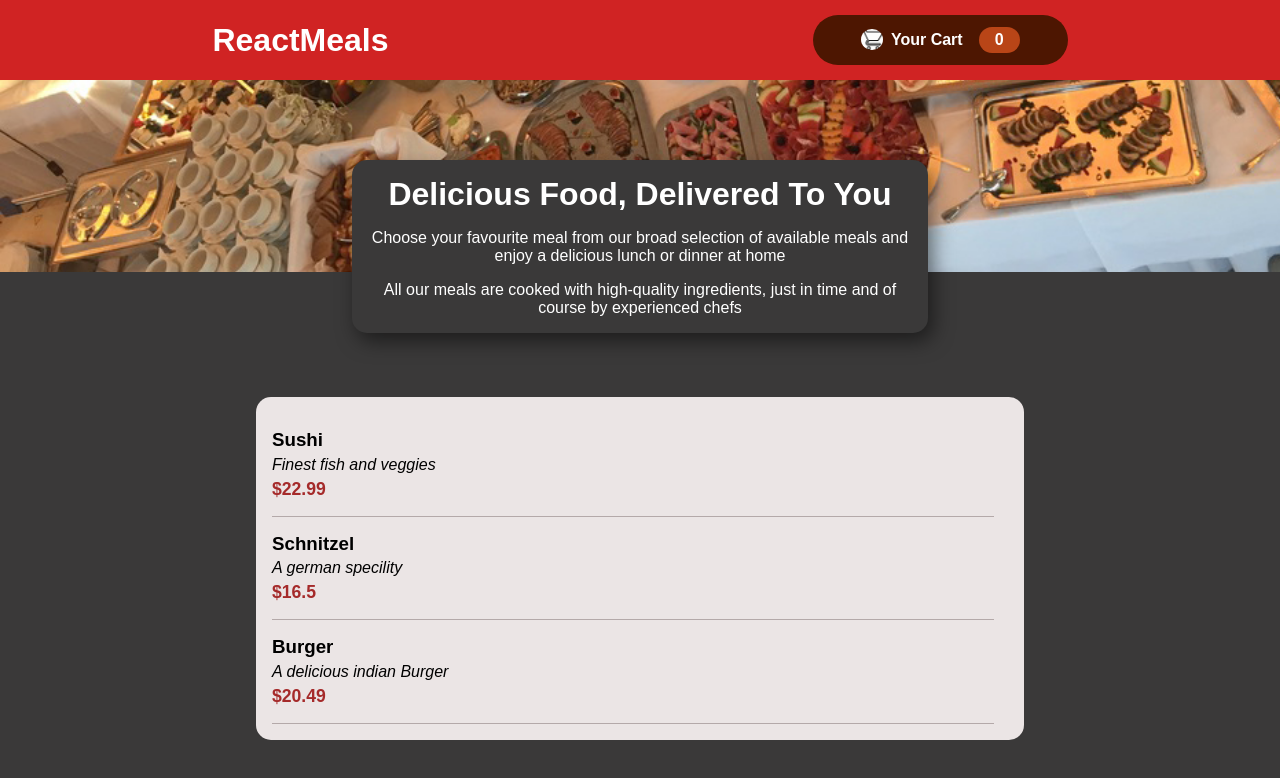
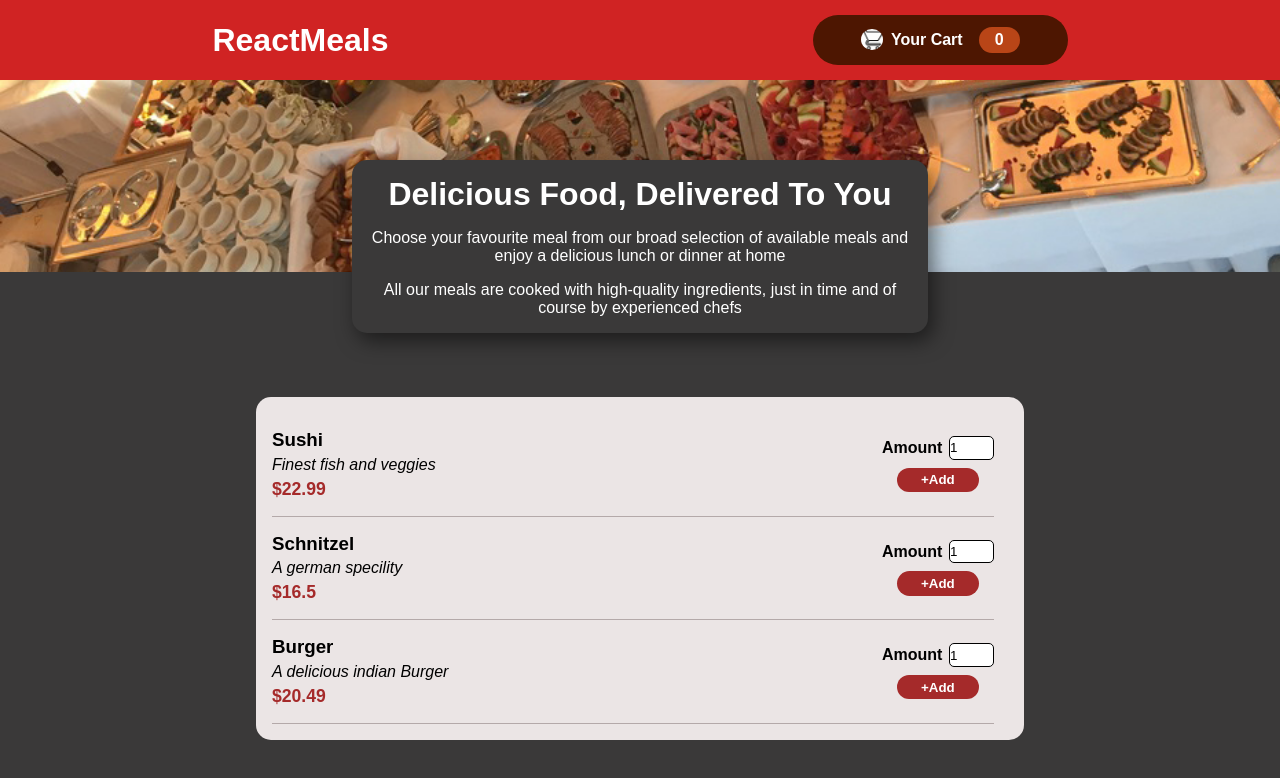
Before and after one commit to vikaskumar2500/restaurant-app, a React (Create React App) app: page / in a window 1280 px wide. Shown: the top 778 px of the page. Built offline with nearby package versions, Linux system fonts and the light colour scheme.

Commit message:
added meal form

```diff
--- a/src/components/Meals/MealItem/MealItem.css
+++ b/src/components/Meals/MealItem/MealItem.css
@@ -2,10 +2,8 @@
   position: relative;
   list-style: none;
   display: flex;
-  justify-content: space-around;
-  align-items: flex-start;
-  text-align: center;
-  flex-direction: column;
+  justify-content: space-between;
+  align-items: center;
   border-bottom: 1px solid black;
   margin-left: 1rem;
   width: 94%;
@@ -24,3 +22,11 @@
   font-weight: 700;
   color: brown;
 }
+
+.about {
+  display: flex;
+  justify-content: space-around;
+  align-items: flex-start;
+  flex-direction: column;
+  gap: 0.3rem;
+}
--- a/src/components/Meals/MealItem/MealItem.jsx
+++ b/src/components/Meals/MealItem/MealItem.jsx
@@ -1,12 +1,16 @@
 import "./MealItem.css";
+import MealItemForm from "./MealItemForm";
 
 const MealItem = (props) => {
   console.log(props.meal.id);
   return (
     <li key={props.meal.id} className="meal-item">
-      <h3>{props.meal.name}</h3>
-      <div className="description">{props.meal.desc}</div>
-      <div className="price">${props.meal.price}</div>
+      <div className="about">
+        <h3>{props.meal.name}</h3>
+        <div className="description">{props.meal.desc}</div>
+        <div className="price">${props.meal.price}</div>
+      </div>
+      <MealItemForm meal={props.meal} />
     </li>
   );
 };
--- /dev/null
+++ b/src/components/Meals/MealItem/MealItemForm.css
@@ -0,0 +1,16 @@
+.meal-item-form {
+  height: 4rem;
+  display: flex;
+  justify-content: space-around;
+  align-items: center;
+  flex-direction: column;
+}
+
+.meal-item-form > button {
+  padding: 0.3rem 1.5rem;
+  border-radius: 20px;
+  background-color: brown;
+  color: white;
+  font-weight: 600;
+  border: none;
+}
--- /dev/null
+++ b/src/components/Meals/MealItem/MealItemForm.jsx
@@ -0,0 +1,24 @@
+import Input from "../../UI/Input";
+import "./MealItemForm.css";
+
+const MealItemForm = (props) => {
+  return (
+    <form className="meal-item-form">
+      <Input
+        type="number"
+        id={props.meal.id}
+        label="Amount"
+        defaultValue={1}
+        min={1}
+        step={1}
+        max={5}
+        className='meal-item-form'
+      />
+
+      <button type="submit">+Add</button>
+
+    </form>
+  );
+};
+
+export default MealItemForm;
--- /dev/null
+++ b/src/components/UI/Input.css
@@ -0,0 +1,17 @@
+.input {
+  display: flex;
+  justify-content: space-between;
+  align-items: center;
+  width: 7rem;
+}
+
+label {
+  font-weight: 700;
+}
+
+input {
+  width: 2.8rem;
+  border-radius: 5px;
+  padding: 0.2rem 0;
+  border: 1px solid black;
+}
--- /dev/null
+++ b/src/components/UI/Input.jsx
@@ -0,0 +1,19 @@
+import "./Input.css";
+
+const Input = (props) => {
+  return (
+    <div className="input">
+      <label htmlFor={props.id}>{props.label}</label>
+      <input
+        type={props.type}
+        id={props.id}
+        min={props.min}
+        step={props.step}
+        max={props.max}
+        defaultValue={props.defaultValue}
+      />
+    </div>
+  );
+};
+
+export default Input;
```
Also changed, not shown: src/components/Meals/AvailableMeals.css (added), src/components/Meals/AvailableMeals.jsx (added).
